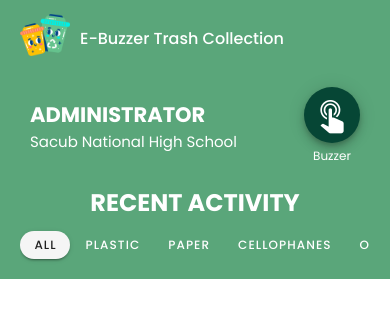
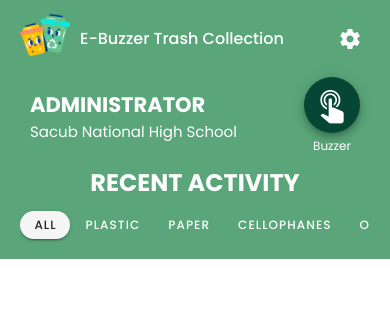
Before and after one commit to IamMarkReyRonolo/feedbACTS-on-the-go-frontned, a Vue app: page /admin in a window 390 px wide. Shown: the top 318 px of the page. Built offline with nearby package versions, Linux system fonts and the light colour scheme.

Commit message:
designed header

```diff
--- a/src/components/AdminPageComponents/Header.vue
+++ b/src/components/AdminPageComponents/Header.vue
@@ -7,7 +7,7 @@
 					<div class="time">10:00 AM</div>
 					<div class="date">Friday, March 30, 2022</div>
 				</div>
-				<v-btn text dark><span>Log Out</span> </v-btn>
+				<v-btn text dark><span>Settings</span> </v-btn>
 			</div>
 			<div class="navCon">
 				<div class="leftCon">
@@ -19,9 +19,30 @@
 							<h1>E-Buzzer Trash Collection</h1>
 						</div>
 						<div class="navs">
-							<div class="nav"><v-btn>Dashboard</v-btn></div>
-							<div class="nav"><v-btn text dark>Teachers</v-btn></div>
-							<div class="nav"><v-btn text dark>Disposal History</v-btn></div>
+							<div class="nav">
+								<v-btn
+									:text="!clickedDashboard"
+									:dark="!clickedDashboard"
+									@click="navigate('dashboard')"
+									>Dashboard</v-btn
+								>
+							</div>
+							<div class="nav">
+								<v-btn
+									:text="!clickedTeachers"
+									:dark="!clickedTeachers"
+									@click="navigate('teachers')"
+									>Teachers</v-btn
+								>
+							</div>
+							<div class="nav">
+								<v-btn
+									:text="!clickedHistory"
+									:dark="!clickedHistory"
+									@click="navigate('history')"
+									>Disposal History</v-btn
+								>
+							</div>
 						</div>
 					</div>
 				</div>
@@ -38,10 +59,17 @@
 		</div>
 		<div class="mobileView">
 			<div class="upmostPart">
-				<div class="mLogoCon">
-					<img src="../../assets/recycling.png" alt="" />
+				<div class="upperLeft">
+					<div class="mLogoCon">
+						<img src="../../assets/recycling.png" alt="" />
+					</div>
+					<p>E-Buzzer Trash Collection</p>
 				</div>
-				<p>E-Buzzer Trash Collection</p>
+				<div class="upperRight">
+					<v-btn text small dark fab>
+						<v-icon> mdi-cog </v-icon>
+					</v-btn>
+				</div>
 			</div>
 
 			<div class="middlePart">
@@ -61,15 +89,61 @@
 			<div class="lowerPart">
 				<h2>RECENT ACTIVITY</h2>
 				<div class="categories">
-					<div class="cat"><v-btn rounded small> All </v-btn></div>
 					<div class="cat">
-						<v-btn rounded small text dark> Plastic </v-btn>
+						<v-btn
+							rounded
+							small
+							:text="!clickedAll"
+							:dark="!clickedAll"
+							@click="selectCategory('all')"
+						>
+							All
+						</v-btn>
 					</div>
-					<div class="cat"><v-btn rounded small text dark> Paper </v-btn></div>
 					<div class="cat">
-						<v-btn rounded small text dark> Cellophanes </v-btn>
+						<v-btn
+							rounded
+							small
+							:text="!clickedPlastic"
+							:dark="!clickedPlastic"
+							@click="selectCategory('plastic')"
+						>
+							Plastic
+						</v-btn>
 					</div>
-					<div class="cat"><v-btn rounded small text dark> Others </v-btn></div>
+					<div class="cat">
+						<v-btn
+							rounded
+							small
+							:text="!clickedPaper"
+							:dark="!clickedPaper"
+							@click="selectCategory('paper')"
+						>
+							Paper
+						</v-btn>
+					</div>
+					<div class="cat">
+						<v-btn
+							rounded
+							small
+							:text="!clickedCellophanes"
+							:dark="!clickedCellophanes"
+							@click="selectCategory('cellophanes')"
+						>
+							Cellophanes
+						</v-btn>
+					</div>
+					<div class="cat">
+						<v-btn
+							rounded
+							small
+							:text="!clickedOthers"
+							:dark="!clickedOthers"
+							@click="selectCategory('others')"
+						>
+							Others
+						</v-btn>
+					</div>
 				</div>
 			</div>
 		</div>
@@ -79,7 +153,66 @@
 <script>
 	export default {
 		components: {},
-		data: () => ({}),
+		data: () => ({
+			clickedDashboard: true,
+			clickedTeachers: false,
+			clickedHistory: false,
+			clickedAll: true,
+			clickedPlastic: false,
+			clickedPaper: false,
+			clickedCellophanes: false,
+			clickedOthers: false,
+		}),
+		methods: {
+			navigate(routeName) {
+				if (routeName == "dashboard") {
+					this.clickedDashboard = true;
+					this.clickedTeachers = false;
+					this.clickedHistory = false;
+				} else if (routeName == "teachers") {
+					this.clickedDashboard = false;
+					this.clickedTeachers = true;
+					this.clickedHistory = false;
+				} else {
+					this.clickedDashboard = false;
+					this.clickedTeachers = false;
+					this.clickedHistory = true;
+				}
+			},
+			selectCategory(category) {
+				if (category == "all") {
+					this.clickedAll = true;
+					this.clickedPlastic = false;
+					this.clickedPaper = false;
+					this.clickedCellophanes = false;
+					this.clickedOthers = false;
+				} else if (category == "plastic") {
+					this.clickedAll = false;
+					this.clickedPlastic = true;
+					this.clickedPaper = false;
+					this.clickedCellophanes = false;
+					this.clickedOthers = false;
+				} else if (category == "paper") {
+					this.clickedAll = false;
+					this.clickedPlastic = false;
+					this.clickedPaper = true;
+					this.clickedCellophanes = false;
+					this.clickedOthers = false;
+				} else if (category == "cellophanes") {
+					this.clickedAll = false;
+					this.clickedPlastic = false;
+					this.clickedPaper = false;
+					this.clickedCellophanes = true;
+					this.clickedOthers = false;
+				} else {
+					this.clickedAll = false;
+					this.clickedPlastic = false;
+					this.clickedPaper = false;
+					this.clickedCellophanes = false;
+					this.clickedOthers = true;
+				}
+			},
+		},
 	};
 </script>
 
@@ -212,7 +345,7 @@
 
 		.upmostPart {
 			display: flex;
-			justify-content: flex-start;
+			justify-content: space-between;
 			align-items: center;
 		}
 
@@ -226,11 +359,17 @@
 			font-weight: 500;
 		}
 
+		.upperLeft {
+			display: flex;
+			justify-content: center;
+			align-items: center;
+		}
+
 		.middlePart {
 			display: flex;
 			justify-content: space-between;
 			align-items: center;
-			padding: 20px 10px;
+			padding: 10px 10px;
 		}
 
 		.middlePart h2 {
```
